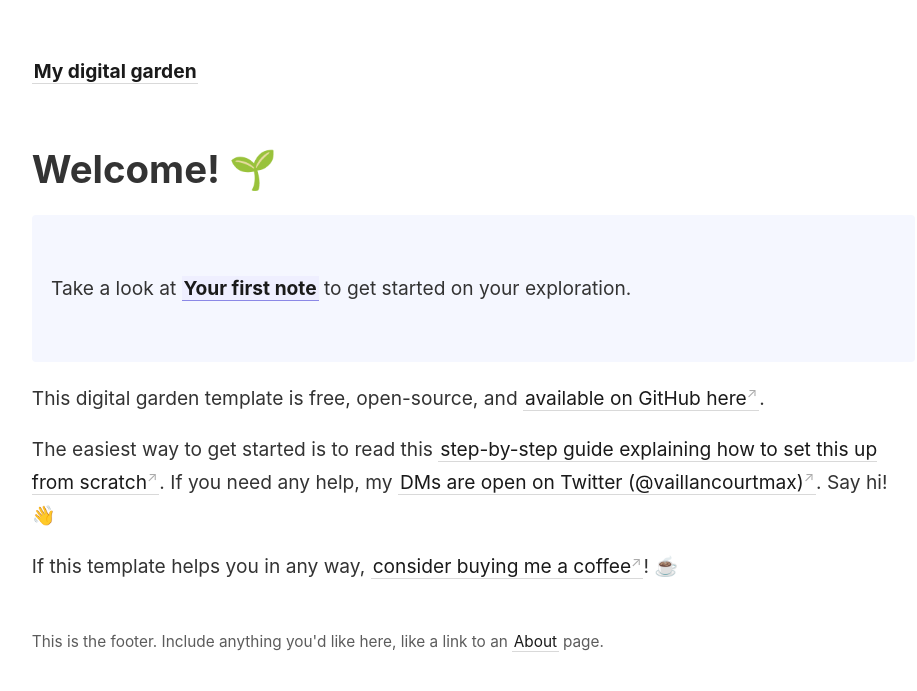
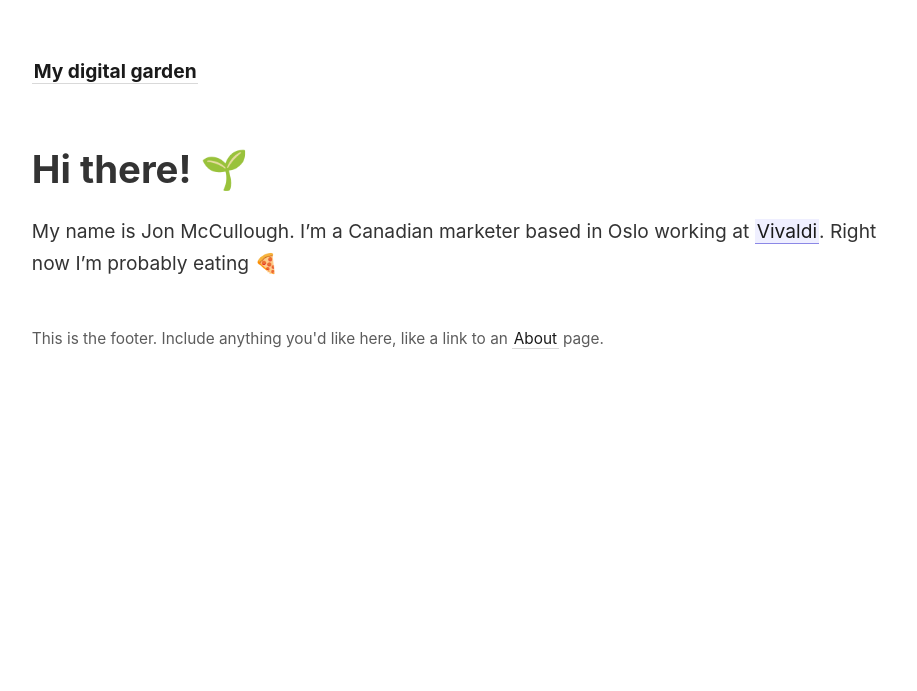
Before and after one commit to jonmccull/digital-garden, a Jekyll site: the page built from _pages/index.md, in a window 1280 px wide. Shown: the top 691 px of the page, without its empty margins (45-962 px from the left). Built offline with Jekyll 4.4.1, drawn with Linux system fonts in a browser that asks for light colours.

Commit message:
Index Update
Signed-off-by: Jon McCullough <jonmccull@pm.me>

```diff
--- a/_pages/index.md
+++ b/_pages/index.md
@@ -5,17 +5,9 @@ id: home
 permalink: /
 ---
 
-# Welcome! 🌱
+# Hi there! 🌱
 
-<p style="padding: 3em 1em; background: #f5f7ff; border-radius: 4px;">
-  Take a look at <span style="font-weight: bold">[[Your first note]]</span> to get started on your exploration.
-</p>
-
-This digital garden template is free, open-source, and [available on GitHub here](https://github.com/maximevaillancourt/digital-garden-jekyll-template).
-
-The easiest way to get started is to read this [step-by-step guide explaining how to set this up from scratch](https://maximevaillancourt.com/blog/setting-up-your-own-digital-garden-with-jekyll). If you need any help, my [DMs are open on Twitter (@vaillancourtmax)](https://twitter.com/vaillancourtmax). Say hi! 👋
-
-If this template helps you in any way, [consider buying me a coffee](https://ko-fi.com/maximevaillancourt)! ☕️
+My name is Jon McCullough. I'm a Canadian marketer based in Oslo working at [Vivaldi](/vivaldi){: .internal-link}. Right now I'm probably eating 🍕
 
 <style>
   .wrapper {
```
Also changed, not shown: _notes/cats.md (deleted, +0 -21 lines), _notes/move your body every day.md (deleted, +0 -11 lines), _notes/vivaldi.md (renamed from _notes/consistency.md, +1 -1 lines), 1 other file.
